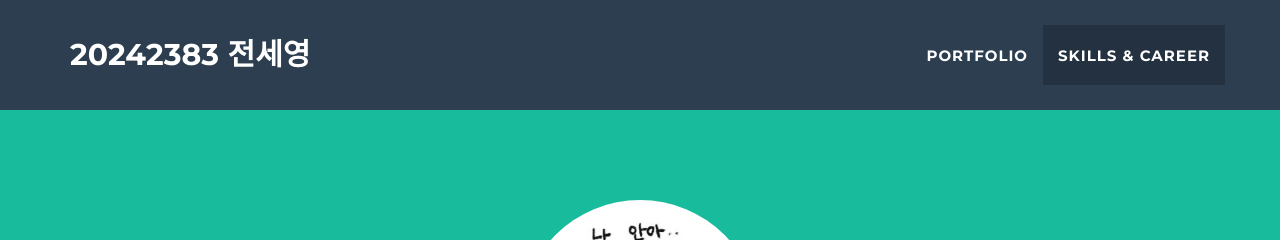
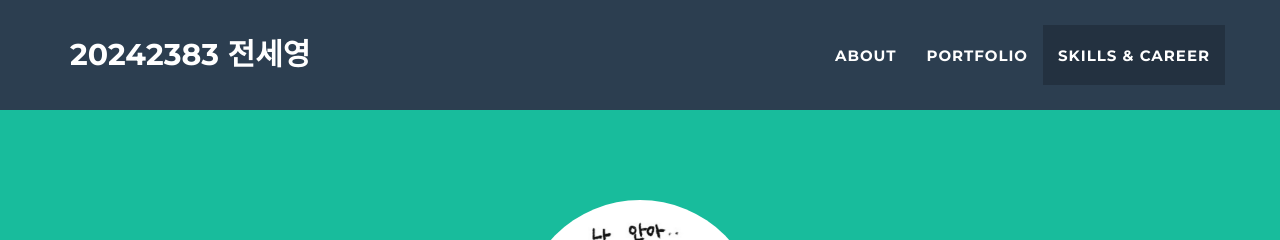
Before and after one commit to seyoung0114/seyoung0114, a Jekyll site: the page built from _posts/2025-06-12-project-파일-암호화-프로그램(예정).markdown, in a window 1280 px wide. Shown: the top 240 px of the page. Built offline with Jekyll 4.4.1, drawn with Linux system fonts in a browser that asks for light colours.

Commit message:
Update nav.html
about 추가

```diff
--- a/_includes/nav.html
+++ b/_includes/nav.html
@@ -19,6 +19,9 @@
           <a href="#page-top"></a>
         </li>
         <li class="page-scroll">
+          <a href="#about">About</a>
+        </li>
+        <li class="page-scroll">
           <a href="#portfolio">Portfolio</a>
         </li>
         <li class="page-scroll">
```
